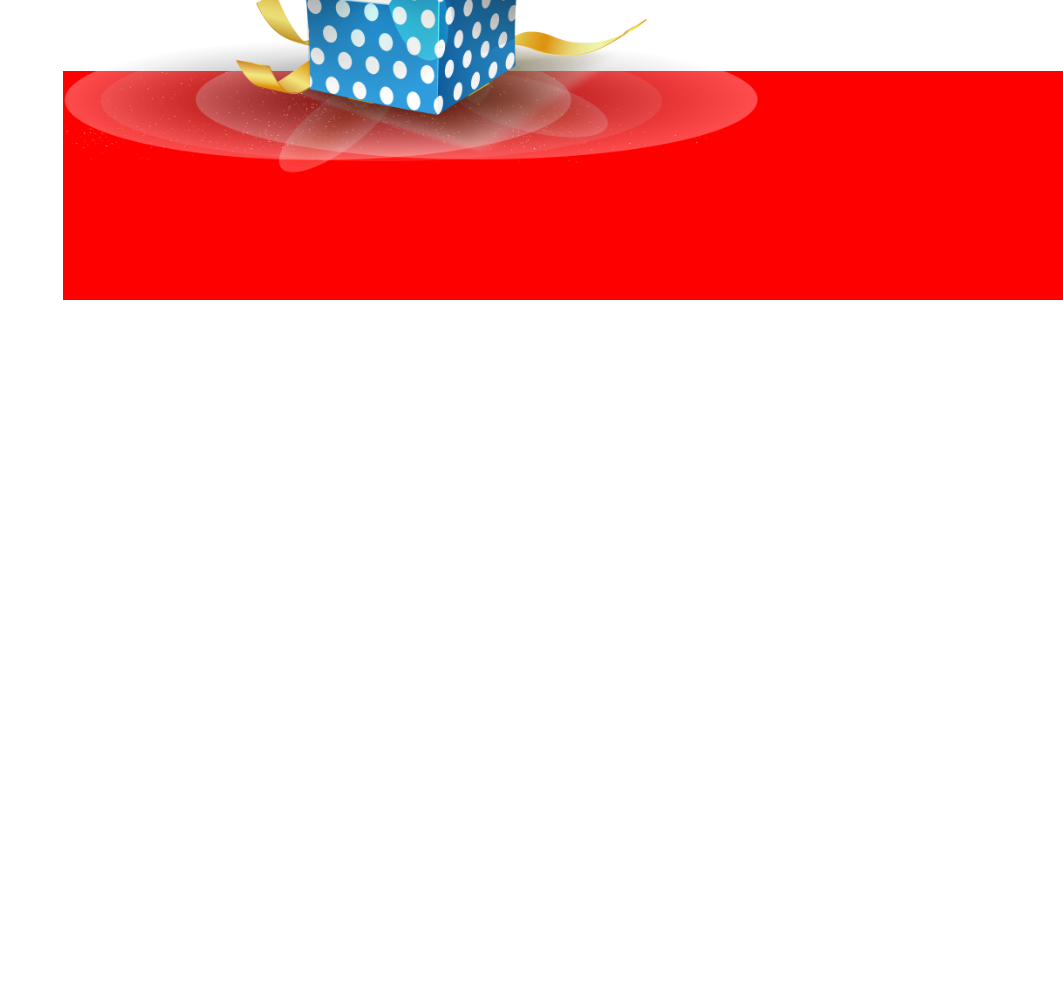
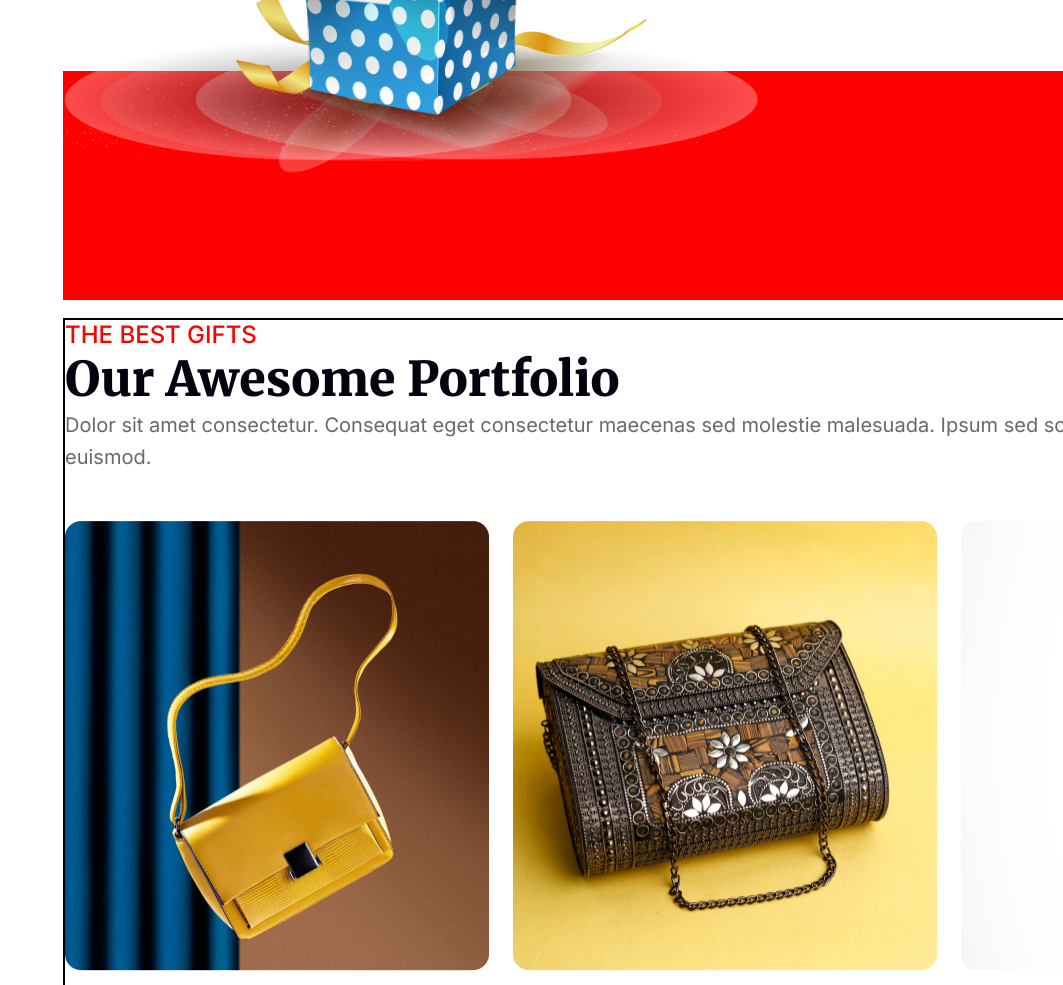
Before and after one commit to Tamjid388/New-Year-Party-LandingPage, a plain HTML site: page index.html in a window 1280 px wide. Shown: the part 4035-5020 px from the top of the page, without its empty margins (217-1280 px from the left). Before the commit the page ends 4335 px from the top, so only its background shows below. Drawn offline with Linux system fonts and the light colour scheme.

Commit message:
portfolio section completed

```diff
--- a/index.html
+++ b/index.html
@@ -104,6 +104,68 @@
 
 
  </section>
+ <!-- Holiday SECTION Ends here -->
+
+
+
+
+  <!-- Portfolio SECTION Starts here -->
+   <section class="portfolio-container">
+    <div class="portfolio-text-content">
+    <h3>THE BEST GIFTS</h3>
+    <h1>Our Awesome Portfolio</h1>
+    <p>Dolor sit amet consectetur. Consequat eget consectetur maecenas sed molestie malesuada.
+       Ipsum sed sodales risus ut pellentesque vel euismod. </p>
+
+
+      </div>
+      <div class="portfolio-items">
+        <div class="item">
+          <img src="assests/images/Rectangle 3.png" alt="">
+        </div>
+        <div class="item">
+          <img src="assests/images/Rectangle 4.png" alt="">
+        </div>
+        <div class="item">
+          <img src="assests/images/Rectangle 5.png" alt="">
+        </div>
+        <div class="item">
+          <img src="assests/images/Rectangle 6.png" alt="">
+        </div>
+        <div class="item">
+          <img src="assests/images/Rectangle 7.png" alt="">
+        </div>
+        <div class="item">
+          <img src="assests/images/Rectangle 8.png" alt="">
+        </div>
+
+      </div>
+
+
+   </section>
+
+
+
+
+
+
+
+
+
+
+
+
+
+
+
+
+
+
+
+
+
+
+
 
 
     </main>
--- a/style.css
+++ b/style.css
@@ -275,3 +275,64 @@ margin-bottom: 28px;
 .grp44{
     margin-left: 177px;
 }
+/*............ Holiday SECTION Ends here........ */
+
+
+
+/*
+Portfolio SECTION Starts Here */
+.portfolio-container{
+    width: 1320px;
+    height: 1163px;
+    border: 2px solid black;
+    margin-left: 140px;
+    margin-top: 20px;
+
+}
+.portfolio-text-content{
+    text-align: start;
+}
+.portfolio-text-content h3{
+    color: rgb(255, 0, 0);
+font-family: Inter;
+font-size: 24px;
+font-weight: 500;
+
+}
+.portfolio-text-content h1{
+    color: rgb(7, 2, 17);
+    font-family: Merriweather;
+    font-size: 48px;
+    font-weight: 900;
+
+}
+.portfolio-text-content p{
+    color: rgba(7, 2, 17, 0.6);
+    font-family: Inter;
+    font-size: 20px;
+    font-weight: 400;
+    line-height: 32px;
+    margin-bottom: 48px;
+
+}
+.portfolio-items{
+display: grid;
+grid-template-columns:repeat(3,1fr) ;
+gap: 24px;
+/* padding: 10px 20px; */
+
+
+}
+
+.item{
+    width: 424px;
+    height: 450px;
+
+
+}
+.item img{
+    width: 100%;
+    height: 100%;
+
+
+}
```
